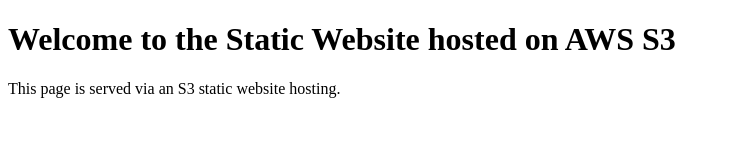
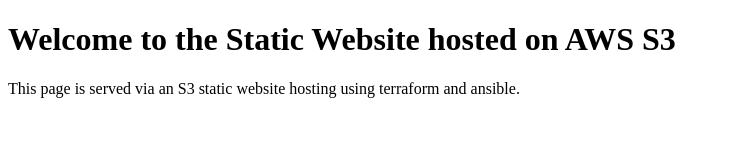
Before and after one commit to MannmeetOrg/static-web-hosting, a plain HTML site: page website/index.html in a window 1280 px wide. Shown: the whole page, without its empty margins (0-730 px from the left). Drawn offline with Linux system fonts and the light colour scheme.

Commit message:
AWS S3 Static Website Hosting

```diff
--- a/website/index.html
+++ b/website/index.html
@@ -6,6 +6,6 @@
 </head>
 <body>
 <h1>Welcome to the Static Website hosted on AWS S3</h1>
-<p>This page is served via an S3 static website hosting.</p>
+<p>This page is served via an S3 static website hosting using terraform and ansible.</p>
 </body>
 </html>
```
Also changed, not shown: website/error.html (+1 -0 lines).
